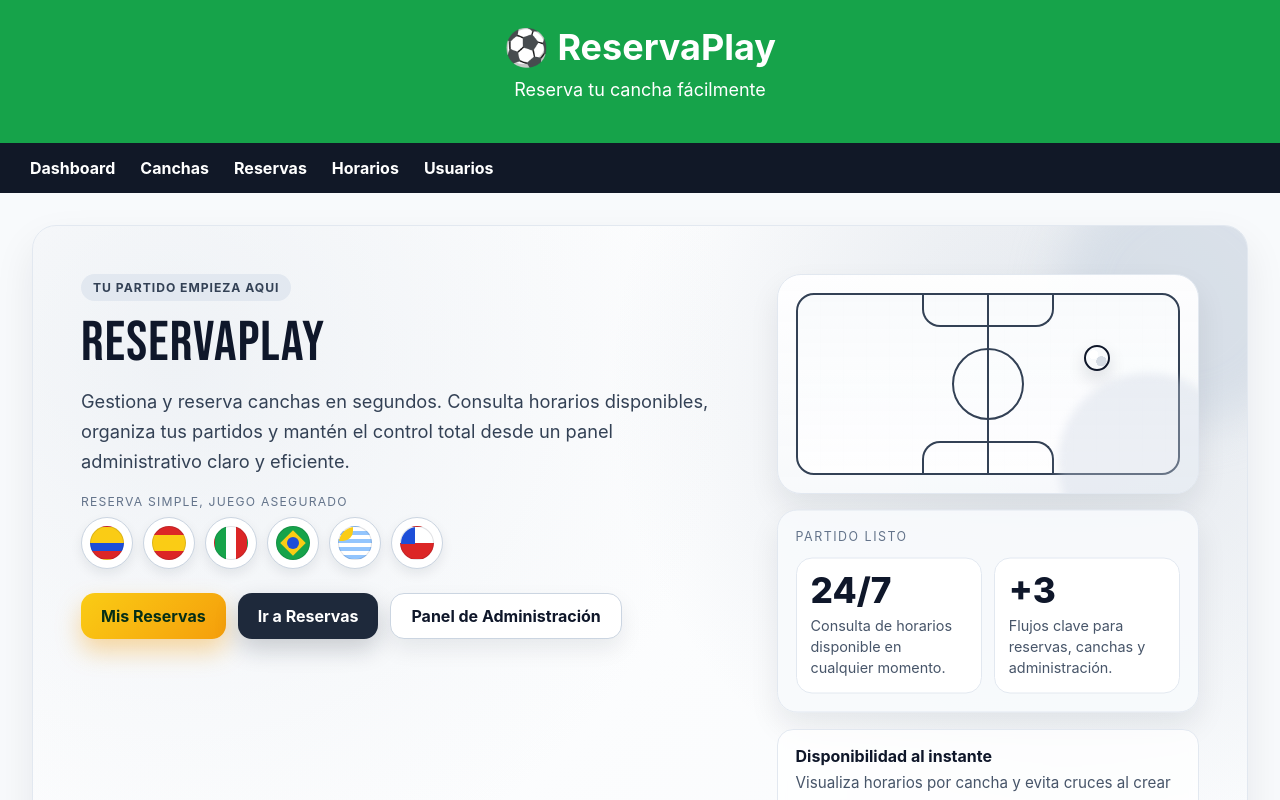
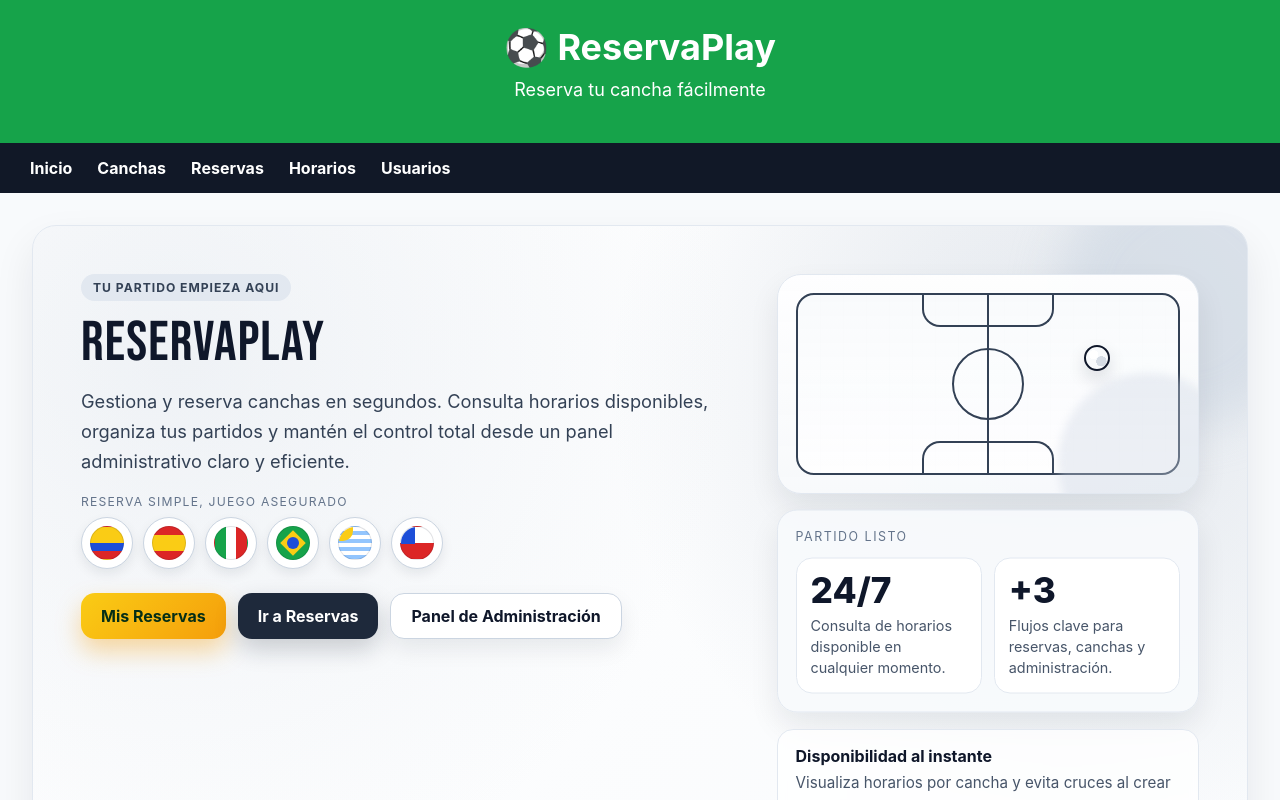
Before and after one commit to leidyrojas423-coder/ReservaPlay, a Next.js app in the folder frontend/: page / in a window 1280 px wide. Shown: the top 800 px of the page. Built offline with nearby package versions, Linux system fonts and the light colour scheme.

Commit message:
fix(frontend): redirigir enlace principal del navbar a inicio

```diff
--- a/frontend/app/components/Navbar.tsx
+++ b/frontend/app/components/Navbar.tsx
@@ -4,8 +4,8 @@ import styles from "./Navbar.module.css";
 export default function Navbar() {
   return (
     <nav className={styles.navbar}>
-      <Link href="/dashboard" className={styles.link}>
-        Dashboard
+      <Link href="/" className={styles.link}>
+        Inicio
       </Link>
       <Link href="/admin/canchas" className={styles.link}>
         Canchas
```
